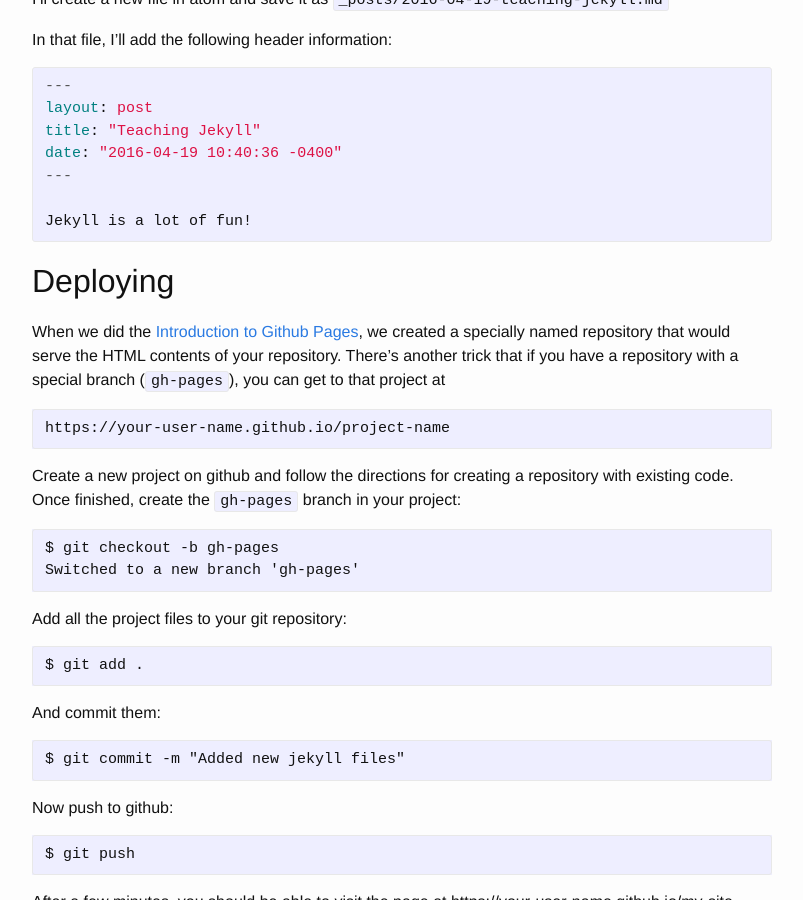
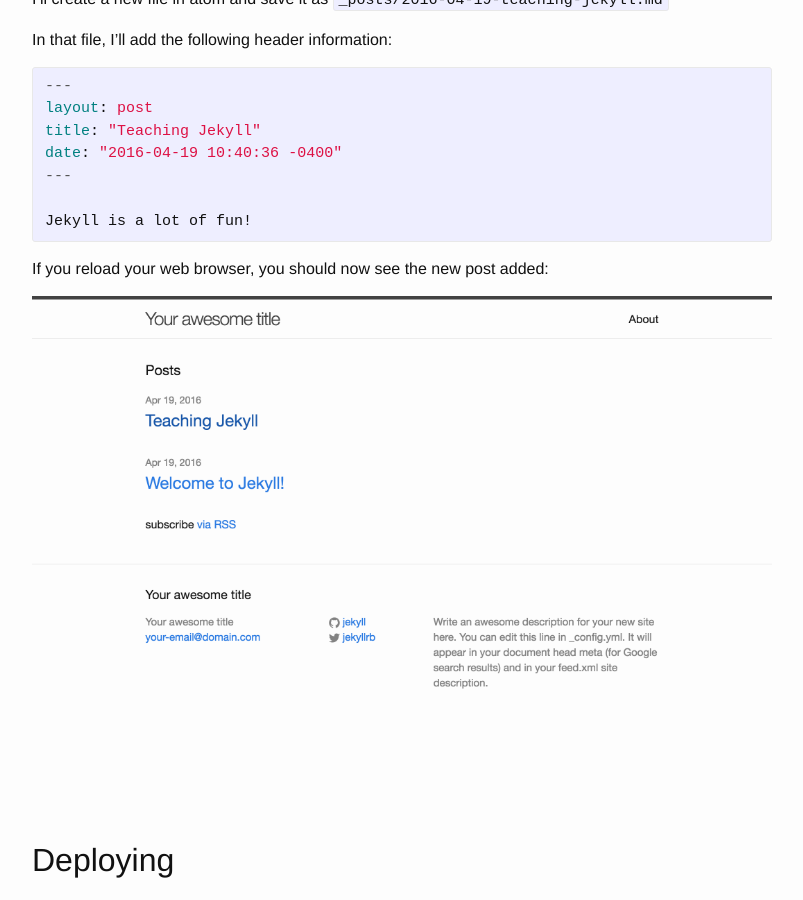
Before and after one commit to waynegraham/clir-programming, a Jekyll site: the page built from jekyll.md, in a window 1280 px wide and 900 px high, scrolled down 4462 px. Shown: the whole window, without its empty margins (238-1041 px from the left). Built offline with Jekyll 4.4.1, drawn with Linux system fonts in a browser that asks for light colours; nearby versions of some CDN libraries.

Commit message:
Add screenshot of first post

```diff
--- a/jekyll.md
+++ b/jekyll.md
@@ -166,7 +166,9 @@
 Jekyll is a lot of fun!
 {% endhighlight %}
 
+If you reload your web browser, you should now see the new post added:
 
+![jekyll new post](../images/first_post.png)
 
 
 ## Deploying
```
